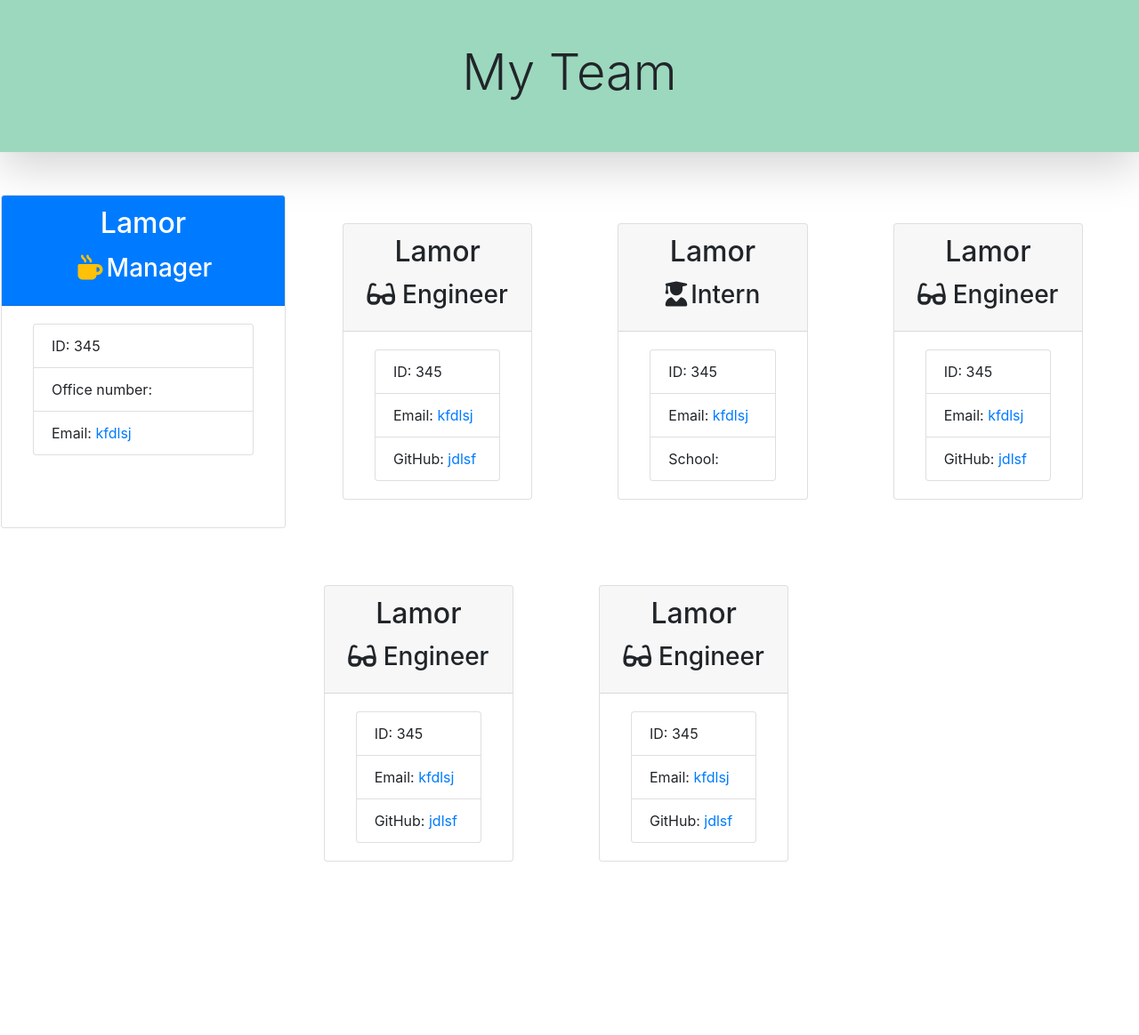
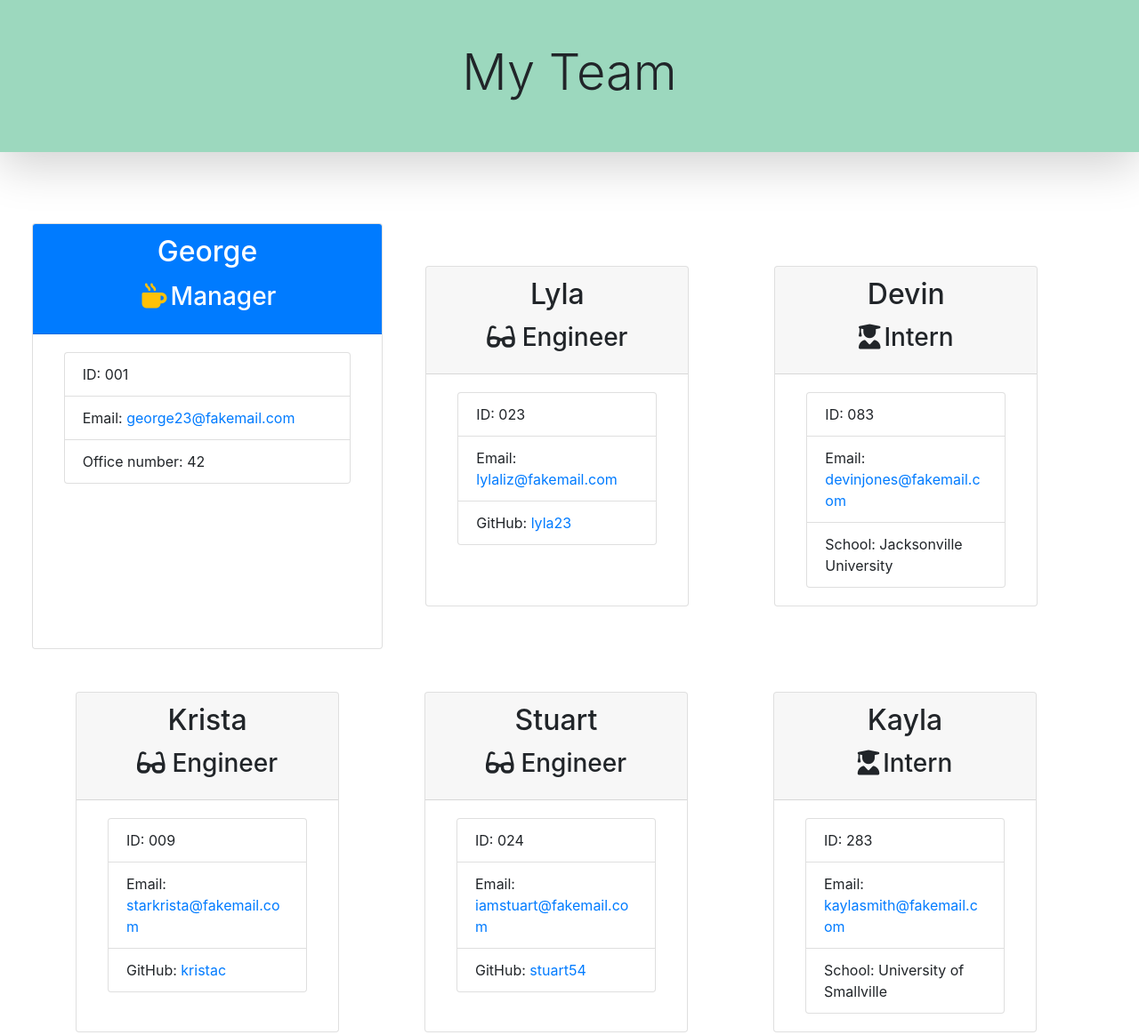
Before and after one commit to odingol/teamprofile-generator, a website: page myteam_template.html in a window 1280 px wide. Shown: the whole page at 89% size. Before the commit the page ends 1017 px from the top, so only its background shows below. Drawn offline with nearby package versions, Linux system fonts and the light colour scheme.

Commit message:
new content to README

```diff
--- a/myteam_template.html
+++ b/myteam_template.html
@@ -32,91 +32,87 @@
             </div>
     </header>
     <main>
-        <section class="row d-flex justify-content-center w-100">
-            <div class="col-lg-3 m-3 card">
+        <section class="row d-flex justify-content-center w-100 p-5">
+            <div class="col-lg-4 card">
                 <div class="row card-header d-flex justify-content-center bg-primary">
-                    <h2 class="card-title d-flex justify-content-center w-100 text-white">Lamor</h2>
+                    <h2 class="card-title d-flex justify-content-center w-100 text-white">George</h2>
                     <h3 class="card-title text-white"><i class="fa-solid fa-mug-hot p-1 text-warning"></i>Manager</h3>
                 </div>
                 <div class="card-body">
                     <ul class="list-group">
-                        <li class="list-group-item">ID: 345</li>
-                        <li class="list-group-item">Office number: </li>
-                        <li class="list-group-item">Email: <a href="mailto:###">kfdlsj</a></li>
+                        <li class="list-group-item">ID: 001</li>
+                        <li class="list-group-item">Email: <a href="mailto:george23@fakemail.com">george23@fakemail.com</a></li>
+                        <li class="list-group-item">Office number: 42</li>
                     </ul>
                 </div>
             </div>
-            <div class="col-md-2 card m-5">
+        <div class="card m-5 col-md-3">
             <div class="row card-header d-flex justify-content-center">
-                    <h2 class="card-title d-flex justify-content-center w-100">Lamor</h2>
+                <h2 class="card-title d-flex justify-content-center w-100">Lyla</h2>
                 <h3 class="card-title"><i class="fas fa-glasses mr-2"></i>Engineer</h3>
             </div>
             <div class="card-body">
                 <ul class="list-group">
-                        <li class="list-group-item">ID: 345</li>
-                        <li class="list-group-item">Email: <a href="mailto:###">kfdlsj</a></li>
-                        <li class="list-group-item">GitHub: <a href="https://github.com/####" target="_blank">jdlsf</a>
-                        </li>
+                    <li class="list-group-item">ID: 023</li>
+                    <li class="list-group-item">Email: <a href="mailto:lylaliz@fakemail.com">lylaliz@fakemail.com</a></li>
+                    <li class="list-group-item">GitHub: <a href="https://github.com/lyla23" target="_blank">lyla23</a></li>
                 </ul>
             </div>
         </div>
-            <div class="col-md-2 card m-5">
+        <div class="col-md-3 card m-5">
             <div class="row card-header d-flex justify-content-center">
-                    <h2 class="card-title d-flex justify-content-center w-100">Lamor</h2>
+                <h2 class="card-title d-flex justify-content-center w-100">Devin</h2>
                 <h3 class="card-title"><i class="fa-solid fa-user-graduate mr-1"></i>Intern</h3>
             </div>
             <div class="card-body">
                 <ul class="list-group">
-                        <li class="list-group-item">ID: 345</li>
-                        <li class="list-group-item">Email: <a href="mailto:###">kfdlsj</a></li>
-                        <li class="list-group-item">School:</li>
+                    <li class="list-group-item">ID: 083</li>
+                    <li class="list-group-item">Email: <a href="mailto:devinjones@fakemail.com">devinjones@fakemail.com</a></li>
+                    <li class="list-group-item">School: Jacksonville University</li>
                 </ul>
             </div>
         </div>
-            <div class="col-md-2 card m-5">
+        <div class="col-md-3 card m-5">
             <div class="row card-header d-flex justify-content-center">
-                    <h2 class="card-title d-flex justify-content-center w-100">Lamor</h2>
+                <h2 class="card-title d-flex justify-content-center w-100">Krista</h2>
                 <h3 class="card-title"><i class="fas fa-glasses mr-2"></i>Engineer</h3>
             </div>
             <div class="card-body">
                 <ul class="list-group">
-                        <li class="list-group-item">ID: 345</li>
-                        <li class="list-group-item">Email: <a href="mailto:###">kfdlsj</a></li>
-                        <li class="list-group-item">GitHub: <a href="https://github.com/####" target="_blank">jdlsf</a>
-                        </li>
+                    <li class="list-group-item">ID: 009</li>
+                    <li class="list-group-item">Email: <a href="mailto:starkrista@fakemail.com">starkrista@fakemail.com</a></li>
+                    <li class="list-group-item">GitHub: <a href="https://github.com/kristac" target="_blank">kristac</a></li>
                 </ul>
             </div>
         </div>
-            <div class="col-md-2 card  m-5">
+        <div class="col-md-3 card m-5">
             <div class="row card-header d-flex justify-content-center">
-                    <h2 class="card-title d-flex justify-content-center w-100">Lamor</h2>
+                <h2 class="card-title d-flex justify-content-center w-100">Stuart</h2>
                 <h3 class="card-title"><i class="fas fa-glasses mr-2"></i>Engineer</h3>
             </div>
             <div class="card-body">
                 <ul class="list-group">
-                        <li class="list-group-item">ID: 345</li>
-                        <li class="list-group-item">Email: <a href="mailto:###">kfdlsj</a></li>
-                        <li class="list-group-item">GitHub: <a href="https://github.com/####" target="_blank">jdlsf</a>
-                        </li>
+                    <li class="list-group-item">ID: 024</li>
+                    <li class="list-group-item">Email: <a href="mailto:iamstuart@fakemail.com">iamstuart@fakemail.com</a></li>
+                    <li class="list-group-item">GitHub: <a href="https://github.com/stuart54" target="_blank">stuart54</a></li>
                 </ul>
             </div>
         </div>
-            <div class="col-md-2 card m-5">
+        <div class="col-md-3 card m-5">
             <div class="row card-header d-flex justify-content-center">
-                    <h2 class="card-title d-flex justify-content-center w-100">Lamor</h2>
-                    <h3 class="card-title"><i class="fas fa-glasses mr-2"></i>Engineer</h3>
+                <h2 class="card-title d-flex justify-content-center w-100">Kayla</h2>
+                <h3 class="card-title"><i class="fa-solid fa-user-graduate mr-1"></i>Intern</h3>
             </div>
             <div class="card-body">
                 <ul class="list-group">
-                        <li class="list-group-item">ID: 345</li>
-                        <li class="list-group-item">Email: <a href="mailto:###">kfdlsj</a></li>
-                        <li class="list-group-item">GitHub: <a href="https://github.com/####" target="_blank">jdlsf</a>
-                        </li>
+                    <li class="list-group-item">ID: 283</li>
+                    <li class="list-group-item">Email: <a href="mailto:kaylasmith@fakemail.com">kaylasmith@fakemail.com</a></li>
+                    <li class="list-group-item">School: University of Smallville</li>
                 </ul>
             </div>
         </div>
   </section>
-    <main>
+</main>
 </body>
 
 </html>
```
Also changed, not shown: Develop/result/myteam.html (+30 -17 lines), Develop/tests/Employee.test.js (+1 -0 lines), Develop/tests/Engineer.test.js (+1 -0 lines), Develop/tests/Intern.test.js (+1 -0 lines), Develop/tests/Manager.test.js (+1 -0 lines), index.js (+6 -5 lines), Develop/img/team_profile_img.jpeg (added), README.md. Lines whose indentation alone changed are shown as unchanged.
